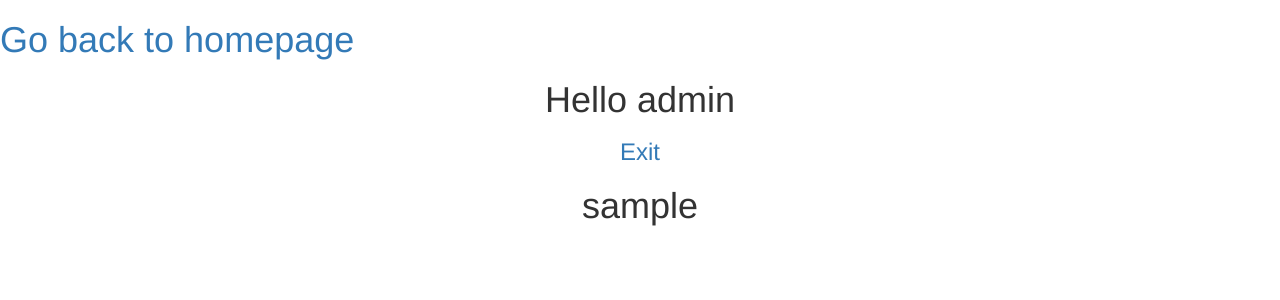
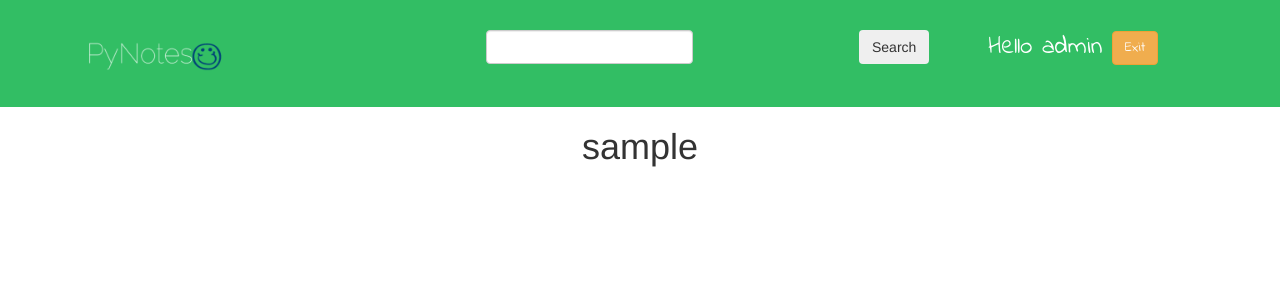
Before and after one commit to NicPy/PyNotes, a Django app: template project/notes/templates/base.html in a window 1280 px wide. Shown: the top 300 px of the page. Run offline with Django 3.2, Linux system fonts and the light colour scheme; a user stored in the database is signed in; tables that the repository leaves empty hold one stand-in row (values such as "Sample post"); the template is opened without the code that fills it: most values are stand-ins (such as "Sample title", 1, 10 or a date in 2020); some libraries are stand-ins or nearby versions.

Commit message:
adding styles for header

```diff
--- a/project/notes/static/notes/style.css
+++ b/project/notes/static/notes/style.css
@@ -0,0 +1,19 @@
+.top-bar{
+    background: #32BE64 !important;
+    padding: 30px 0px
+   /* color: white;*/
+}
+
+.logo{
+    display: inline-block !important;
+}
+
+.logo img{
+    max-width: 250px;
+}
+
+header .user-area{
+    font-size: 25px;
+    color: white;
+    font-family: 'Indie Flower', cursive;
+}
--- a/project/notes/templates/base.html
+++ b/project/notes/templates/base.html
@@ -7,7 +7,11 @@
     <meta http-equiv="X-UA-Compatible" content="ie=edge">
     <link href="https://maxcdn.bootstrapcdn.com/bootstrap/3.3.7/css/bootstrap.min.css" rel="stylesheet" integrity="sha384-BVYiiSIFeK1dGmJRAkycuHAHRg32OmUcww7on3RYdg4Va+PmSTsz/K68vbdEjh4u" crossorigin="anonymous">
     <link rel="stylesheet" href="{% static 'notes/style.css'%}">
+<link href="https://fonts.googleapis.com/css?family=Indie+Flower" rel="stylesheet">
+
+
     <script src="https://cdn.ckeditor.com/4.9.0/basic/ckeditor.js"></script>
+
 
     <title>
          {% block title %}Notes{% endblock %}
@@ -15,16 +19,33 @@
 </head>
 <body class="bg_green">
 
-    <h1><a href="{% url 'index' %}">Go back to homepage</a></h1>
-    <span class="text-center">
-        {% if user.is_authenticated %}
+    <header>
+        <div class="top-bar container-fluid">
+            <div class="col-md-3">
+                <a href="{% url 'index' %}" class="logo"><img src="{% static 'images/logo.png'%}" alt=""></a>
+            </div>
 
-        <h1>Hello {{user.username}}</h1>
-            <a href="{% url 'logout_view' %}"><h3>Exit</h3></a>
+            <div class="col-sm-6 text-center search-container">
+                <form class="form-inline" >
+                        <div class="col-md-10">
+                            <input type="text" class="form-control" name="search">
+                        </div>
+                      <button  type="submit" class="btn btn-light">Search</button>
+                </form>
+            </div>
 
 
-        {% endif %}
+            <div class="col-md-2">
+                {% if user.is_authenticated %}
+                <p class="pull-right user-area">Hello {{user.username}} <span><a class="btn btn-warning" href="{% url 'logout_view' %}">Exit</a></span></p>
 
+                {% endif %}
+            </div>
+
+        </div>
+    </header>
+
+    <span class="text-center">
         <h1>{{username}}</h1>
 
     </span>
```
Also changed, not shown: project/notes/templates/detail.html (+5 -2 lines), project/db.sqlite3, project/notes/static/images/logo.png (added).
